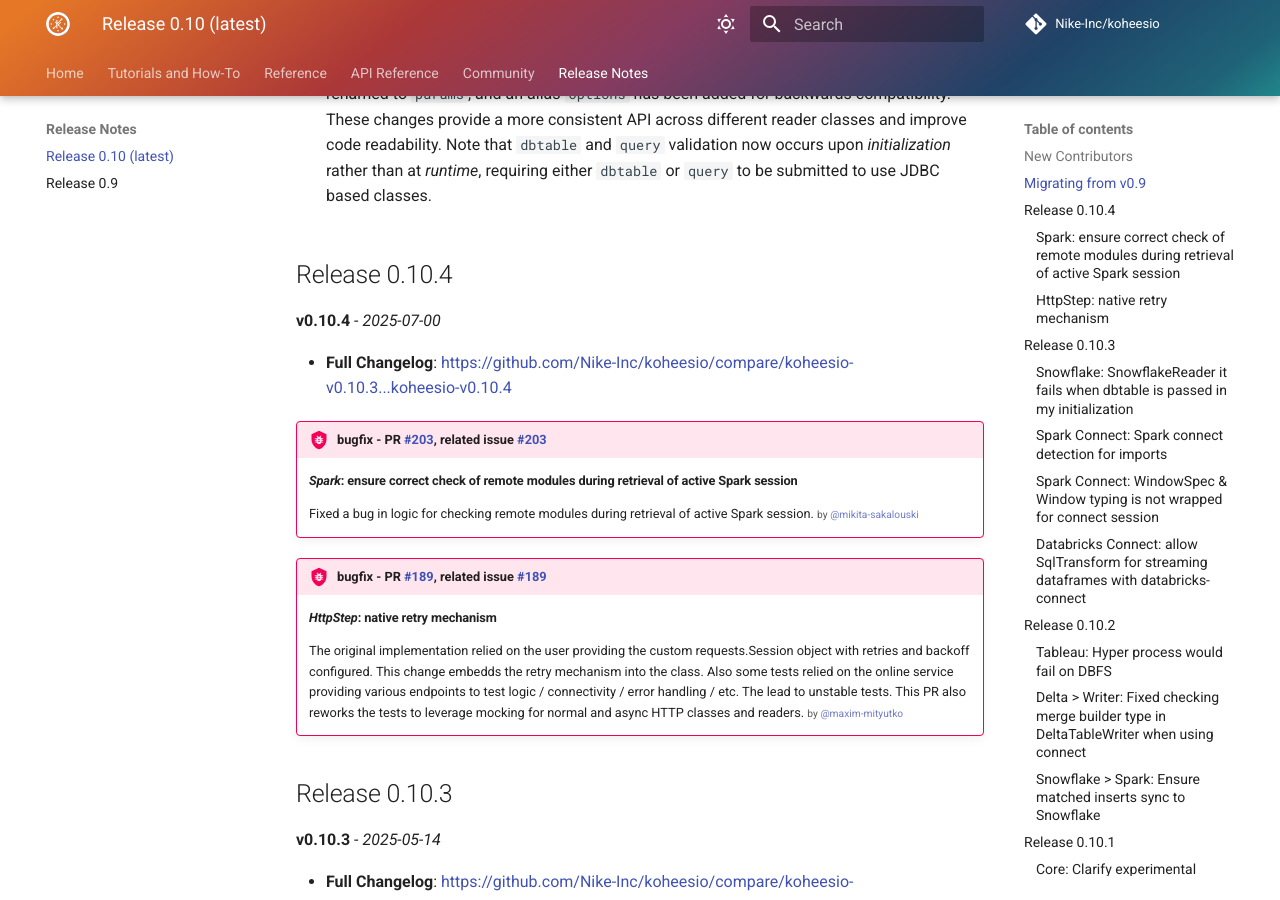
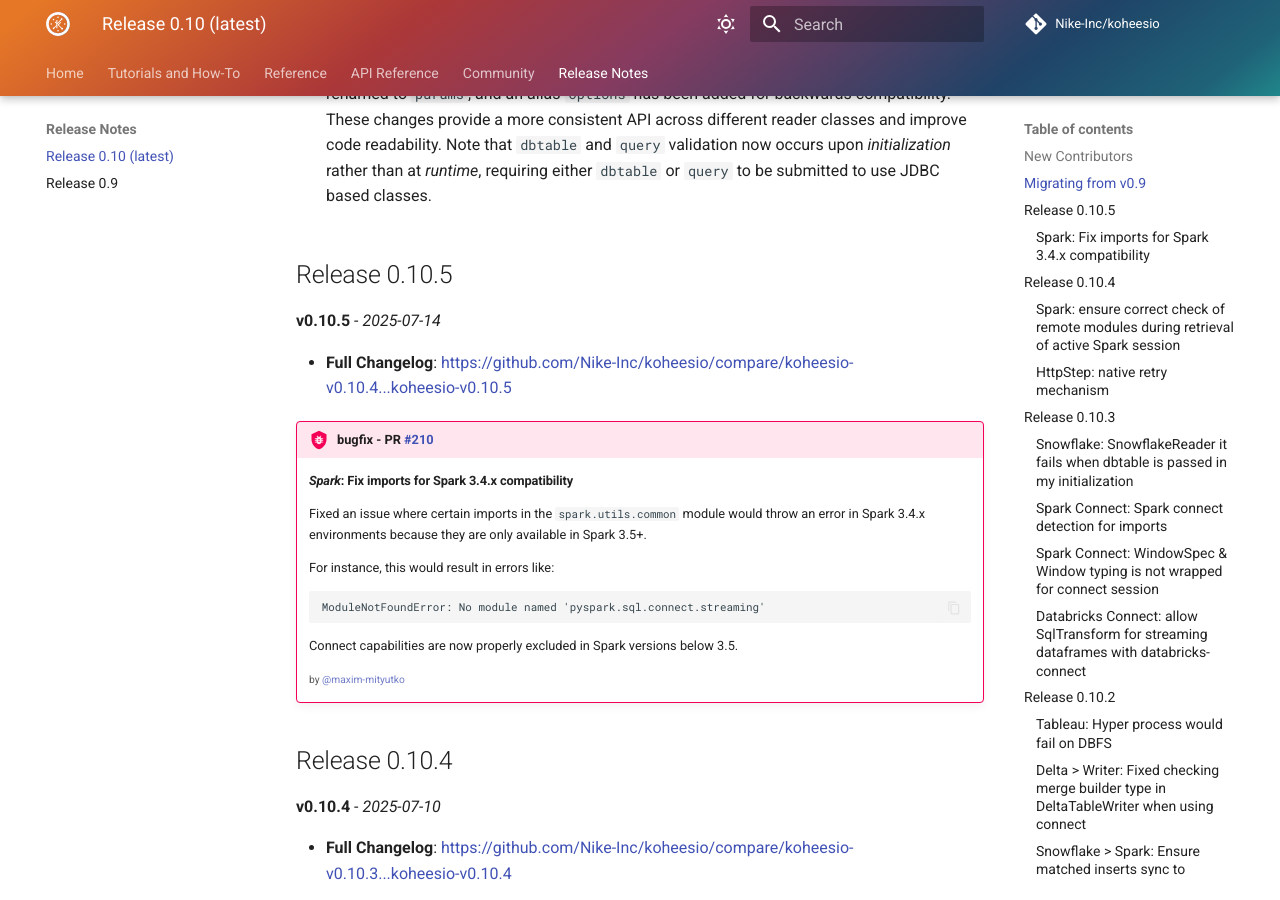
Before and after one commit to Nike-Inc/koheesio, an MkDocs documentation site: the page built from docs/releases/0.10.md, in a window 1280 px wide and 900 px high, scrolled down 1090 px. Built offline with MkDocs 1.6.1 and Material for MkDocs 9.7.7, drawn with Linux system fonts in a browser that asks for light colours; comment, search, counter and statistics services are not loaded; the version menu is left out.

Commit message:
release v0.10.5 (#213)
release notes for v0.10.5 and increment version to 0.10.5

---------

Co-authored-by: Danny Meijer <10511979+dannymeijer@users.noreply.github.com>

````diff
--- a/docs/releases/0.10.md
+++ b/docs/releases/0.10.md
@@ -24,9 +24,30 @@ For users currently using v0.9, consider the following:
 
 * `JDBCReader`, `HanaReader`, and `TeradataReader` classes have been updated to use `params` over `options` for improved consistency and maintainability. The `options` field has been renamed to `params`, and an alias `options` has been added for backwards compatibility. These changes provide a more consistent API across different reader classes and improve code readability. Note that `dbtable` and `query` validation now occurs upon *initialization* rather than at *runtime*, requiring either `dbtable` or `query` to be submitted to use JDBC based classes.
 
+## Release 0.10.5
+
+**v0.10.5** - *2025-07-14*
+
+* **Full Changelog**:
+    <https://github.com/Nike-Inc/koheesio/compare/koheesio-v0.10.4...koheesio-v0.10.5>
+
+!!! bug "bugfix - PR [#210](https://github.com/Nike-Inc/koheesio/pull/210)"
+    #### *Spark*: Fix imports for Spark 3.4.x compatibility
+
+    Fixed an issue where certain imports in the `spark.utils.common` module would throw an error in Spark 3.4.x environments because they are only available in Spark 3.5+.
+
+    For instance, this would result in errors like:
+    ```
+    ModuleNotFoundError: No module named 'pyspark.sql.connect.streaming'
+    ```
+
+    Connect capabilities are now properly excluded in Spark versions below 3.5.
+
+    <small> by @maxim-mityutko</small>
+
 ## Release 0.10.4
 
-**v0.10.4** - *2025-07-00*
+**v0.10.4** - *2025-07-10*
 
 * **Full Changelog**:
     <https://github.com/Nike-Inc/koheesio/compare/koheesio-v0.10.3...koheesio-v0.10.4>
--- a/src/koheesio/__about__.py
+++ b/src/koheesio/__about__.py
@@ -12,7 +12,7 @@ enhancing productivity and code maintainability.
 
 LICENSE_INFO = "Licensed as Apache 2.0"
 SOURCE = "https://github.com/Nike-Inc/koheesio"
-__version__ = "0.10.4"
+__version__ = "0.10.5"
 __logo__ = (
     75,
     (
````
